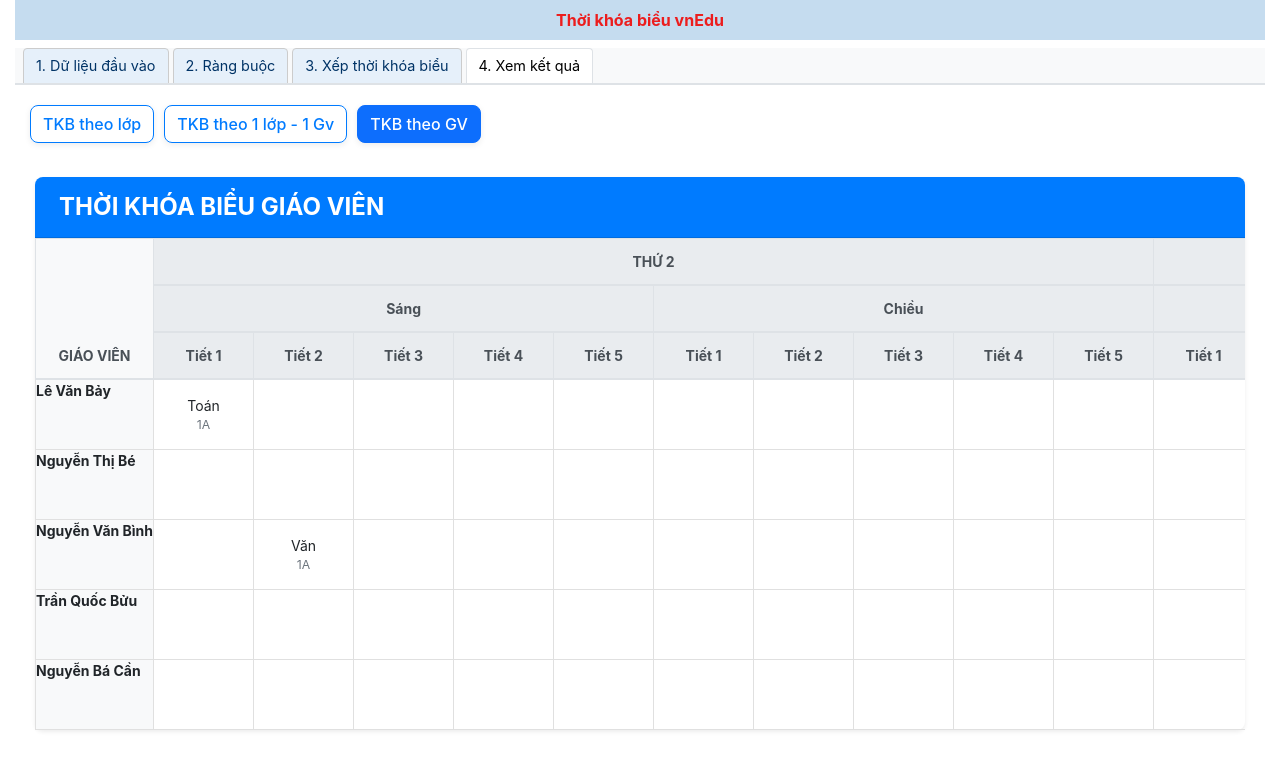
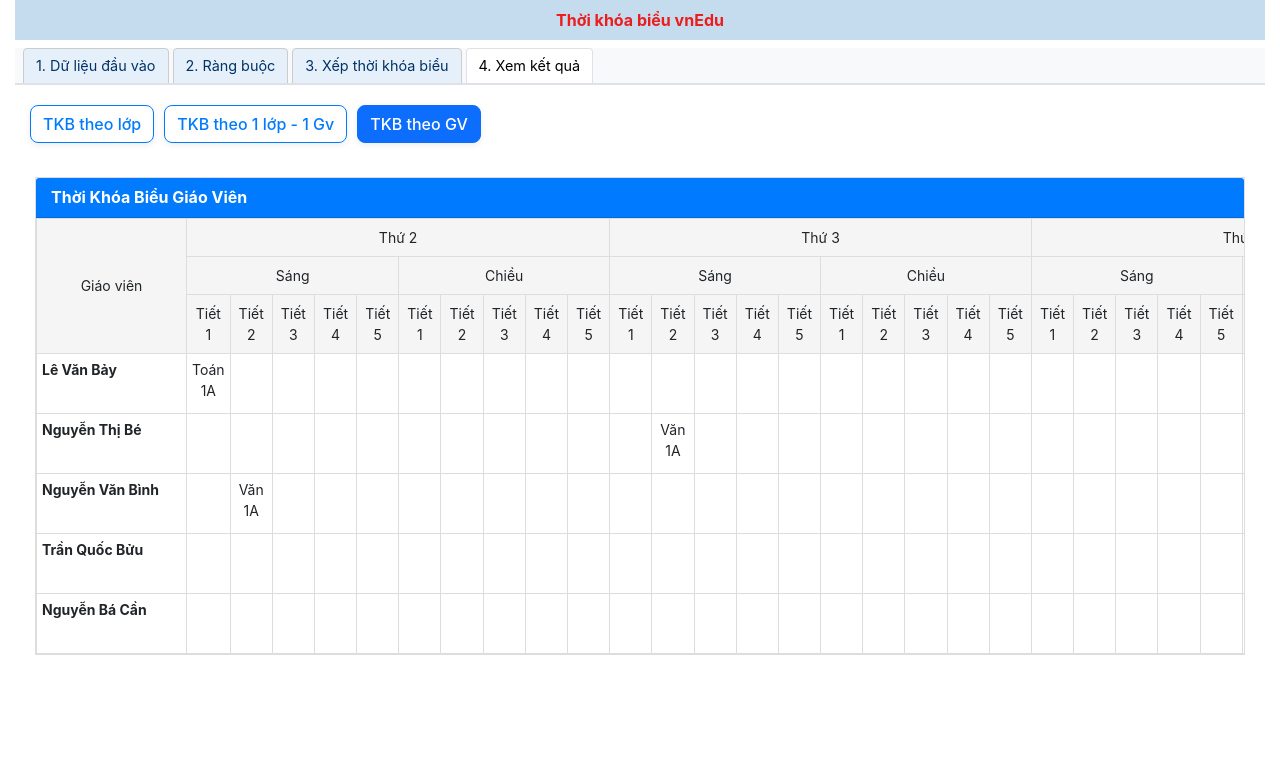
Before and after one commit to HealeryY01/tkb, a Vue app: page /results in a window 1280 px wide. Both pictures are taken after a click on the button "TKB theo GV". Shown: the top 770 px of the page. Built offline with nearby package versions, Linux system fonts and the light colour scheme.

Commit message:
edit-code-3

```diff
--- a/src/views/XemKetQua/TKBtheoGv.vue
+++ b/src/views/XemKetQua/TKBtheoGv.vue
@@ -1,24 +1,21 @@
 <template>
   <div class="container-fluid mt-4">
-    <div class="card shadow-sm">
+    <div class="card">
       <div class="card-header bg-primary text-white">
-        <h4 class="mb-0 font-weight-bold">THỜI KHÓA BIỂU GIÁO VIÊN</h4>
+        <h4 class="mb-0">Thời Khóa Biểu Giáo Viên</h4>
       </div>
       <div class="card-body p-0">
         <div class="table-responsive">
           <table class="table table-bordered mb-0">
-            <thead class="thead-light">
+            <thead>
               <tr>
-                <th rowspan="3" class="sticky-column bg-light font-weight-bold">
-                  GIÁO VIÊN
-                </th>
+                <th rowspan="3" class="sticky-column">Giáo viên</th>
                 <th
                   v-for="day in days"
                   :key="'day-' + day.id"
                   :colspan="sessions.length * periods.length"
-                  class="text-center font-weight-bold"
                 >
-                  {{ day.name.toUpperCase() }}
+                  {{ day.name }}
                 </th>
               </tr>
               <tr>
@@ -27,9 +24,8 @@
                     v-for="session in sessions"
                     :key="'session-' + day.id + '-' + session.type"
                     :colspan="periods.length"
-                    class="text-center font-weight-medium"
                   >
-                    {{ session.name }}
+                    {{ session.label }}
                   </th>
                 </template>
               </tr>
@@ -38,10 +34,9 @@
                   <template v-for="session in sessions">
                     <th
                       v-for="period in periods"
-                      :key="'period-' + day.id + '-' + session.type + '-' + period.id"
-                      class="text-center"
+                      :key="'period-' + day.id + '-' + session.type + '-' + period"
                     >
-                      Tiết {{ period.id }}
+                      Tiết {{ period }}
                     </th>
                   </template>
                 </template>
@@ -49,9 +44,7 @@
             </thead>
             <tbody>
               <tr v-for="teacher in teachers" :key="'teacher-' + teacher.id">
-                <td class="teacher-name sticky-column font-weight-bold bg-light">
-                  {{ teacher.name }}
-                </td>
+                <td class="teacher-name sticky-column">{{ teacher.name }}</td>
                 <template v-for="day in days">
                   <template v-for="session in sessions">
                     <td
@@ -64,13 +57,12 @@
                         '-' +
                         session.type +
                         '-' +
-                        period.id
+                        period
                       "
-                      class="border-right border-bottom"
                     >
                       <template
                         v-if="
-                          getTeacherLessons(teacher.id, day.id, period.id, session.type)
+                          getTeacherLessons(teacher.id, day.id, session.type, period)
                             .length > 0
                         "
                       >
@@ -78,18 +70,14 @@
                           v-for="lesson in getTeacherLessons(
                             teacher.id,
                             day.id,
-                            period.id,
-                            session.type
+                            session.type,
+                            period
                           )"
                           :key="'lesson-' + lesson.id"
-                          class="lesson-item p-2"
+                          class="lesson-item"
                         >
-                          <div class="font-weight-medium">
-                            {{ getSubjectName(lesson.subjectId) }}
-                          </div>
-                          <div class="text-muted small">
-                            {{ getClassName(lesson.classId) }}
-                          </div>
+                          {{ getSubjectName(lesson.subjectId) }}<br />
+                          {{ getClassName(lesson.classId) }}
                         </div>
                       </template>
                     </td>
@@ -117,10 +105,10 @@ export default {
         { id: 5, name: "Thứ 6" },
       ],
       sessions: [
-        { type: "morning", name: "Sáng" },
-        { type: "afternoon", name: "Chiều" },
+        { type: "Sáng", label: "Sáng" },
+        { type: "Chiều", label: "Chiều" },
       ],
-      periods: [{ id: 1 }, { id: 2 }, { id: 3 }, { id: 4 }, { id: 5 }],
+      periods: [1, 2, 3, 4, 5],
       teachers: [
         { id: 1, name: "Lê Văn Bảy" },
         { id: 2, name: "Nguyễn Thị Bé" },
@@ -156,8 +144,8 @@ export default {
         {
           id: 1,
           dayId: 1,
+          sessionType: "Sáng",
           period: 1,
-          sessionType: "morning",
           classId: 1,
           subjectId: 1,
           teacherId: 1,
@@ -165,8 +153,8 @@ export default {
         {
           id: 2,
           dayId: 1,
+          sessionType: "Sáng",
           period: 2,
-          sessionType: "morning",
           classId: 1,
           subjectId: 2,
           teacherId: 3,
@@ -174,8 +162,8 @@ export default {
         {
           id: 3,
           dayId: 2,
+          sessionType: "Sáng",
           period: 2,
-          sessionType: "afternoon",
           classId: 1,
           subjectId: 2,
           teacherId: 2,
@@ -183,41 +171,23 @@ export default {
         {
           id: 4,
           dayId: 3,
+          sessionType: "Chiều",
           period: 3,
-          sessionType: "morning",
           classId: 2,
           subjectId: 3,
           teacherId: 3,
-        },
-        {
-          id: 5,
-          dayId: 4,
-          period: 1,
-          sessionType: "morning",
-          classId: 2,
-          subjectId: 4,
-          teacherId: 4,
-        },
-        {
-          id: 6,
-          dayId: 5,
-          period: 4,
-          sessionType: "afternoon",
-          classId: 3,
-          subjectId: 1,
-          teacherId: 5,
         },
       ],
     };
   },
   methods: {
-    getTeacherLessons(teacherId, dayId, periodId, sessionType) {
+    getTeacherLessons(teacherId, dayId, sessionType, period) {
       return this.schedule.filter(
         (lesson) =>
           lesson.teacherId === teacherId &&
           lesson.dayId === dayId &&
-          lesson.period === periodId &&
-          lesson.sessionType === sessionType
+          lesson.sessionType === sessionType &&
+          lesson.period === period
       );
     },
     getSubjectName(subjectId) {
@@ -237,94 +207,76 @@ export default {
 
 <style scoped>
 .card {
-  border: none;
-  border-radius: 0.5rem;
+  border: 1px solid #ddd;
+  border-radius: 0;
 }
 
 .card-header {
-  border-radius: 0.5rem 0.5rem 0 0 !important;
-  padding: 1rem 1.5rem;
+  background-color: #337ab7;
+  border-radius: 0;
+  padding: 10px 15px;
+}
+
+.card-header h4 {
+  font-size: 16px;
+  font-weight: bold;
+  margin: 0;
 }
 
 .table {
-  font-size: 0.875rem;
-  min-width: 2000px;
+  font-size: 14px;
+  margin-bottom: 0;
+  min-width: 100%;
 }
 
 .table th {
+  background-color: #f5f5f5;
+  border: 1px solid #ddd !important;
+  font-weight: normal;
+  padding: 8px;
   text-align: center;
   vertical-align: middle;
-  white-space: nowrap;
-  position: sticky;
-  top: 0;
-  z-index: 2;
-  background-color: #f8f9fa;
-  border-bottom: 2px solid #dee2e6;
 }
 
 .table td {
+  border: 1px solid #ddd !important;
+  height: 60px;
+  padding: 5px;
   vertical-align: top;
-  min-width: 100px;
-  height: 70px;
-  padding: 0;
 }
 
 .teacher-name {
-  font-weight: 600;
+  font-weight: bold;
+  min-width: 150px;
   white-space: nowrap;
-  min-width: 150px;
+}
+
+.sticky-column {
+  background-color: #fff;
   position: sticky;
   left: 0;
   z-index: 1;
-  background-color: #f8f9fa;
-  border-right: 1px solid #dee2e6;
-}
-
-.sticky-column {
-  position: sticky;
-  left: 0;
-  z-index: 3;
-  background-color: #f8f9fa;
 }
 
 .table-responsive {
-  position: relative;
-  max-height: 80vh;
-  overflow: auto;
+  overflow-x: auto;
 }
 
 .lesson-item {
   height: 100%;
-  display: flex;
-  flex-direction: column;
-  justify-content: center;
-  align-items: center;
-  border-bottom: 1px solid #f0f0f0;
+  text-align: center;
 }
 
-.lesson-item:last-child {
-  border-bottom: none;
+.table-bordered {
+  border: 1px solid #ddd;
 }
 
-.table-bordered thead th {
-  border-bottom-width: 2px;
-}
-
-.table-bordered th,
-.table-bordered td {
-  border: 1px solid #e0e0e0;
-}
-
-.table thead th {
-  vertical-align: bottom;
-  border-bottom: 2px solid #dee2e6;
-}
-
-.border-right {
-  border-right: 1px solid #e0e0e0 !important;
-}
-
-.border-bottom {
-  border-bottom: 1px solid #e0e0e0 !important;
+.table-bordered > thead > tr > th,
+.table-bordered > tbody > tr > th,
+.table-bordered > tfoot > tr > th,
+.table-bordered > thead > tr > td,
+.table-bordered > tbody > tr > td,
+.table-bordered > tfoot > tr > td {
+  border: 1px solid #ddd;
 }
 </style>
```
